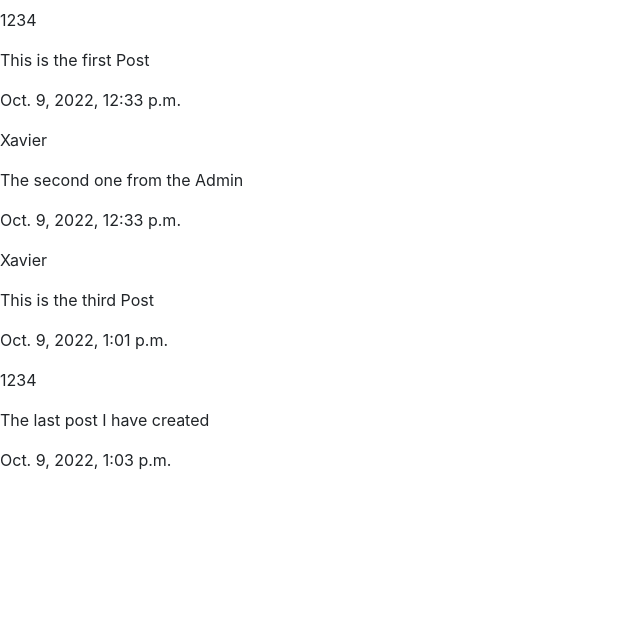
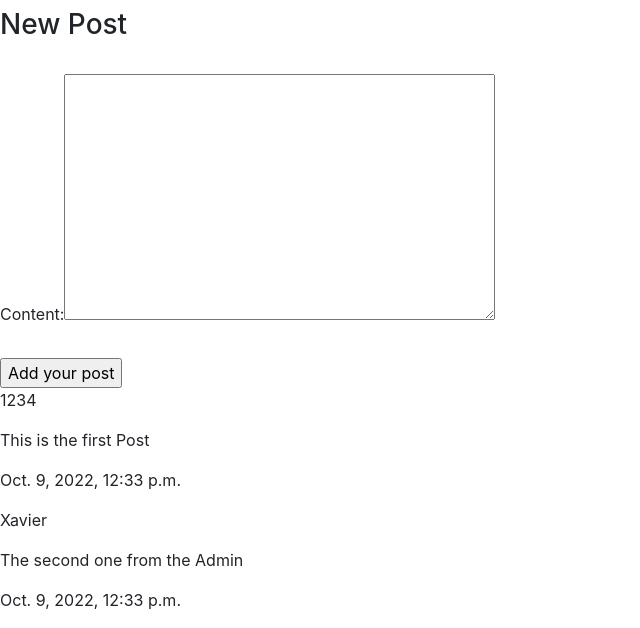
Before and after one commit to Ourlet/CS50W_Network, a Django app: page / in a window 1280 px wide. Shown: the part 94-722 px from the top of the page, without its empty margins (0-640 px from the left). Before the commit the page ends 563 px from the top, so only its background shows below. Run offline with Django 3.2, Linux system fonts and the light colour scheme; a user stored in the database is signed in; data comes from the database, SQL or seed files in the repository; both versions use the stored data as it was after the commit; some libraries are stand-ins or nearby versions.

Commit message:
implementing new post functionality

```diff
--- /dev/null
+++ b/network/forms.py
@@ -0,0 +1,11 @@
+from django.forms import ModelForm
+
+from .models import Post
+
+
+class createPostForm(ModelForm):
+    class Meta:
+        model = Post
+        fields = [
+            'content'
+        ]
--- a/network/templates/network/index.html
+++ b/network/templates/network/index.html
@@ -4,7 +4,15 @@
 </div>
 
 <div class="posts">
-  {% for post in posts %}
+  {% if user.is_authenticated %}
+  <h3>New Post</h3>
+  <br />
+  <form action="{% url 'post' %}" method="POST">
+    {% csrf_token %} {{ post }} <br /><br />
+    <input type="submit" value="Add your post" />
+  </form>
+
+  {% else %} {% endif %} {% for post in posts %}
   <div class="post">
     <p>{{ post.poster }}</p>
     <p>{{ post.content }}</p>
--- a/network/urls.py
+++ b/network/urls.py
@@ -7,5 +7,6 @@ urlpatterns = [
     path("", views.index, name="index"),
     path("login", views.login_view, name="login"),
     path("logout", views.logout_view, name="logout"),
-    path("register", views.register, name="register")
+    path("register", views.register, name="register"),
+    path("post", views.create_post, name="post")
 ]
--- a/network/views.py
+++ b/network/views.py
@@ -1,15 +1,17 @@
 from django.contrib.auth import authenticate, login, logout
 from django.db import IntegrityError
-from django.http import HttpResponse, HttpResponseRedirect
+from django.http import HttpResponseRedirect
 from django.shortcuts import render
 from django.urls import reverse
 
 from .models import Post, User
+from .forms import createPostForm
 
 
 def index(request):
     return render(request, "network/index.html", {
-        "posts": Post.objects.all()
+        "posts": Post.objects.all(),
+        "post": createPostForm()
     })
 
 
@@ -63,3 +65,15 @@ def register(request):
         return HttpResponseRedirect(reverse("index"))
     else:
         return render(request, "network/register.html")
+
+
+def create_post(request):
+    if request.method == "POST":
+        poster = User.objects.get(username=request.user)
+
+        form = createPostForm(request.POST)
+        if form.is_valid():
+            post = form.cleaned_data["content"]
+            new_post = Post(poster=poster, content=post)
+            new_post.save()
+    return HttpResponseRedirect(reverse("index"))
```
Also changed, not shown: db.sqlite3.
